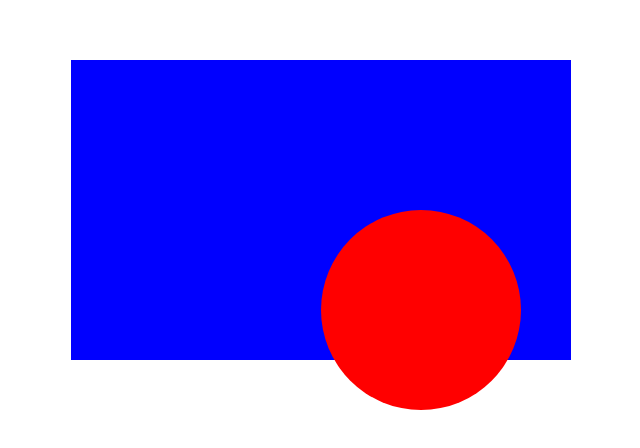
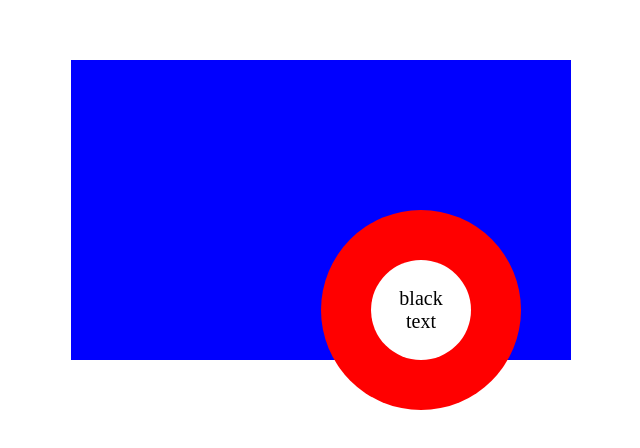
Before and after one commit to MICKYNDUCH/Css-project-practices, a plain HTML site: page 7.2 CSS Positioning/index.html in a window 1280 px wide. Shown: the part 140-588 px from the top of the page, without its empty margins (137-777 px from the left). Drawn offline with Linux system fonts and the light colour scheme.

Commit message:
add all new modifications

```diff
--- a/7.0+CSS+Cascade/style.css
+++ b/7.0+CSS+Cascade/style.css
@@ -3,6 +3,7 @@
 .box {
   background-color: blue;
   padding: 10px;
+  border: solid 2px black;
 }
 
 p {
@@ -17,6 +18,7 @@ p {
 }
 .box .inner-box {
   background-color: red;
+  border: solid 2px black;
 }
 .white-text {
   color: white;
--- a/7.1 Combining Selectors/style.css
+++ b/7.1 Combining Selectors/style.css
@@ -18,3 +18,6 @@ h1, h2 {
 ul p.done {
     font-size: 0.5em;
 }
+.good {
+    color: red;
+}
--- a/7.2 CSS Positioning/index.html
+++ b/7.2 CSS Positioning/index.html
@@ -24,12 +24,34 @@
       position: relative;
       /* Adjust to center horizontally */
     }
+    .white.circle {
+      width: 100px;
+      height: 100px;
+      background-color: white;
+      border-radius: 50%;
+      position: absolute;
+      top: 50%;
+      left: 50%;
+      transform: translate(-50%, -50%);
+    }
+    .text {
+      color: black;
+      font-size: 20px;
+      text-align: center;
+      position: absolute;
+      top: 50%;
+      left: 50%;
+      transform: translate(-50%, -50%);
+    }
   </style>
 </head>
 
 <body>
   <div class="blue-box">
     <div class="red-circle">
+      <div class="white circle">
+        <div class="text"><p>black text</p></div>
+      </div>
     </div>
   </div>
 
```
Also changed, not shown: 7.1 Combining Selectors/index.html (+1 -1 lines).
